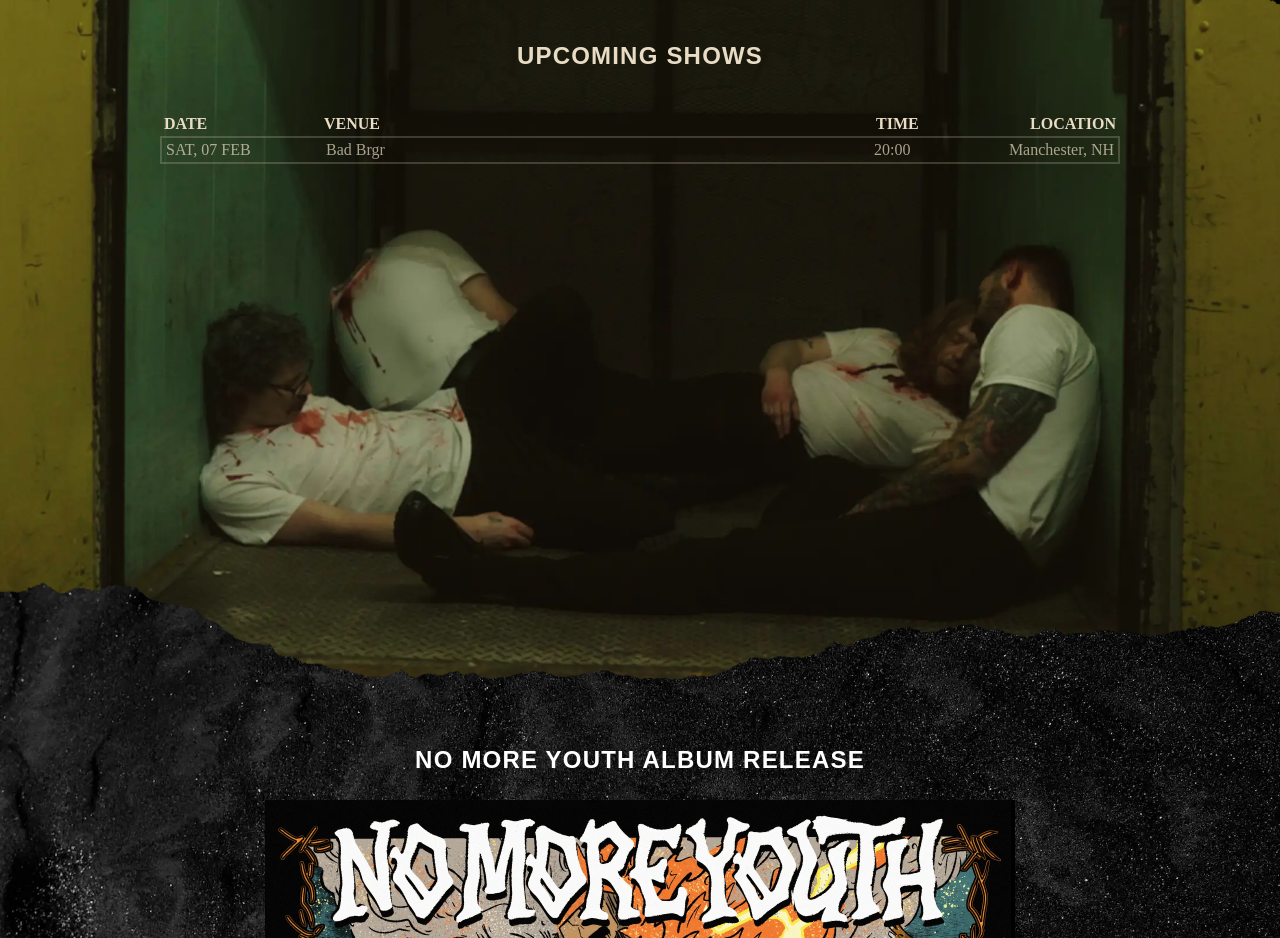
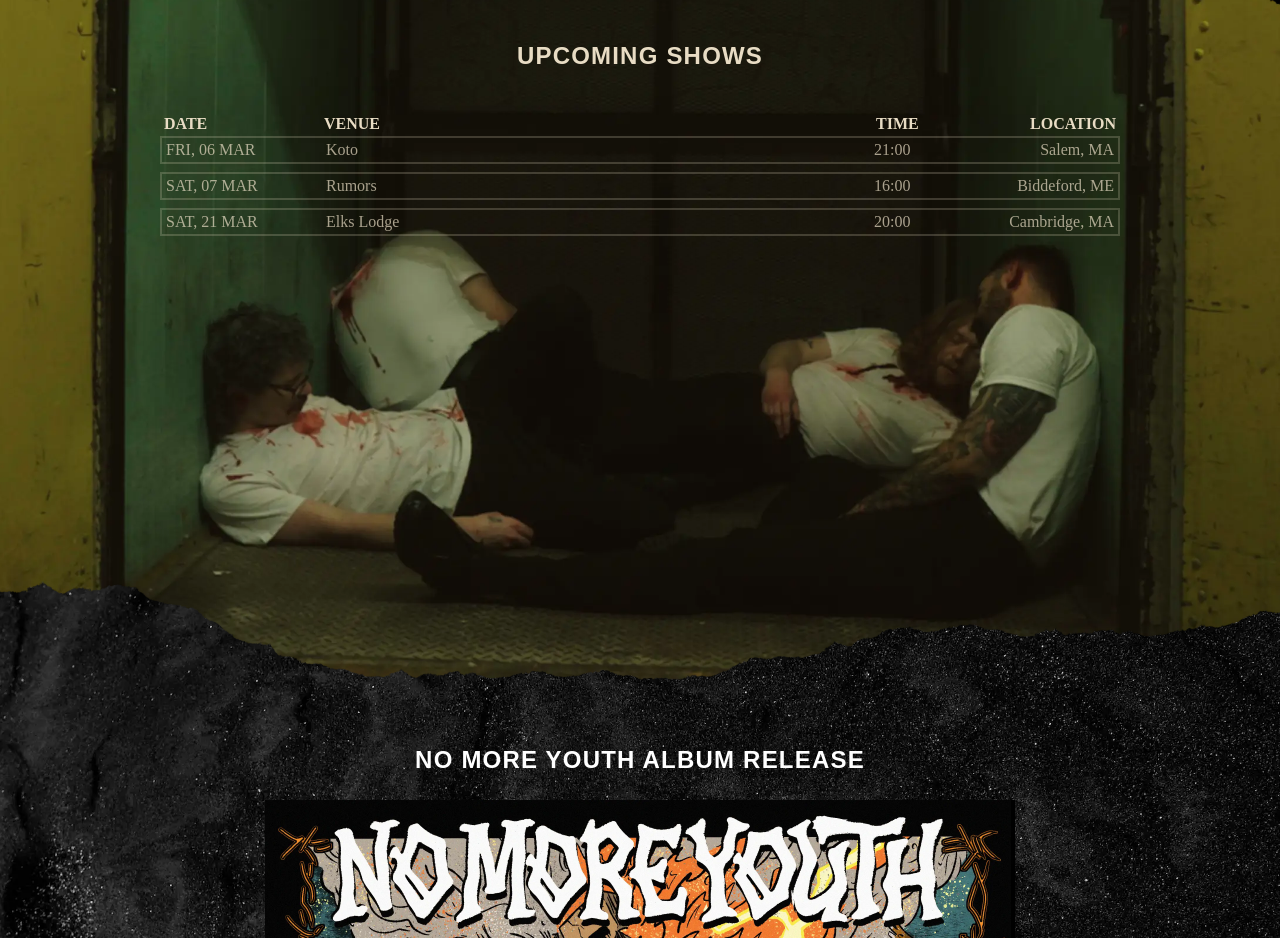
Before and after one commit to konstantinstanmeyer/no-more-youth, a Next.js app: page / in a window 1280 px wide. Shown: the part 840-1778 px from the top of the page. Built offline with nearby package versions, Linux system fonts and the light colour scheme; a web font is replaced by a local one.

Commit message:
updating shows

```diff
--- a/components/UpcomingShows.tsx
+++ b/components/UpcomingShows.tsx
@@ -1,6 +1,8 @@
 const shows = [
   // { date: '04 FEB', day: 'WED', venue: "O-Brien's Pub", time: '19:00', location: 'Fitchberg, MA' },
-  { date: '07 FEB', day: 'SAT', venue: "Bad Brgr", time: '20:00', location: 'Manchester, NH' },
+  { date: '06 MAR', day: 'FRI', venue: "Koto", time: '21:00', location: 'Salem, MA' },
+  { date: '07 MAR', day: 'SAT', venue: "Rumors", time: '16:00', location: 'Biddeford, ME' },
+  { date: '21 MAR', day: 'SAT', venue: "Elks Lodge", time: '20:00', location: 'Cambridge, MA' },
 ];
 
 export default function UpcomingShows() {
```
